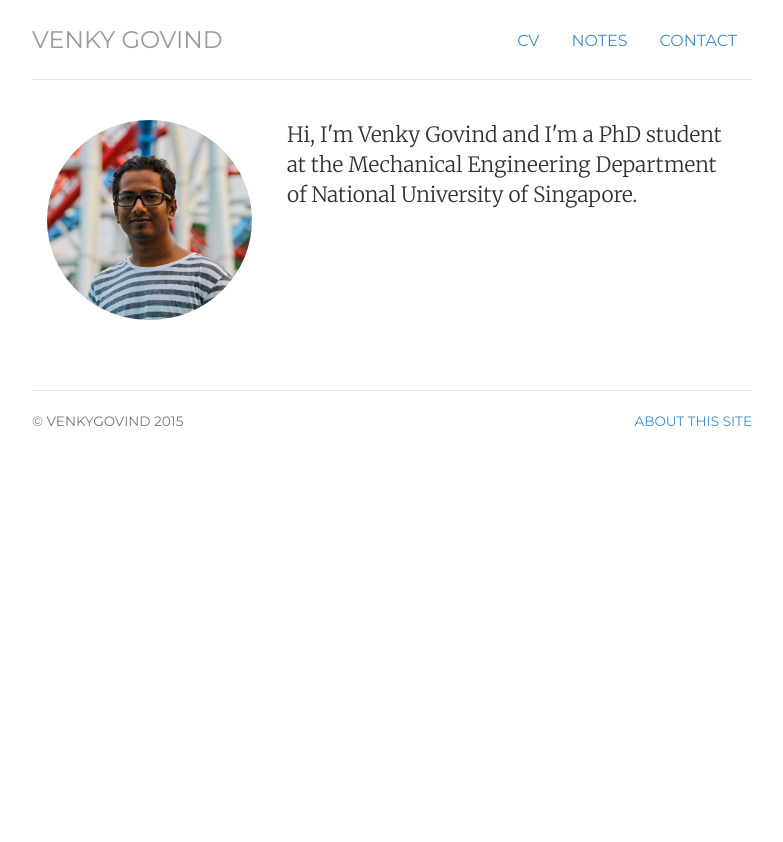
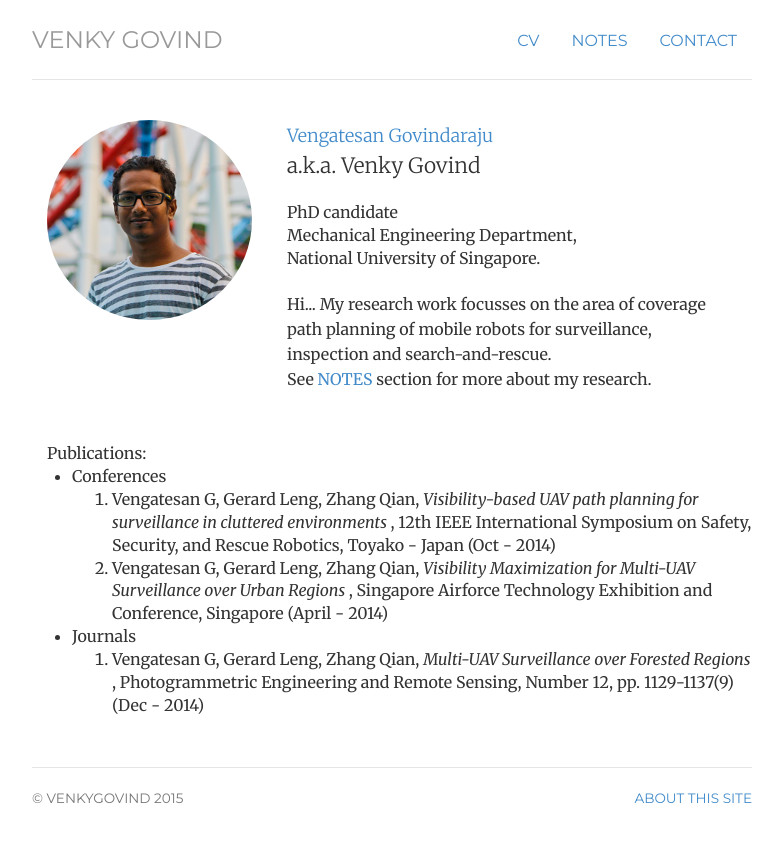
Before and after one commit to webvenky/webvenky.github.io, a Jekyll site: the page built from index.html, in a window 1280 px wide. Shown: the top 842 px of the page, without its empty margins (248-1031 px from the left). Built offline with Jekyll 4.4.1, drawn with Linux system fonts in a browser that asks for light colours.

Commit message:
Update index with publications

```diff
--- a/index.html
+++ b/index.html
@@ -6,13 +6,42 @@ notes: passive
 contact: passive
 ---
 
-<!-- <div class="jumbotron"> -->
+<!-- <div class="jumbotron"> 3399FF -->
 <div class="row marketing">
 	<div class="col-sm-4">
 	<img  class="img-circle avatar" alt="Venky Govind" src="img/vg_img_uss_200.png">
 	</div>
 	<div itemscope itemtype="http://data-vocabulary.org/Person" class="col-sm-8">
-	<p class="lead">Hi, I'm <span itemprop="name">Venky Govind</span> and I'm a PhD student at the Mechanical Engineering Department of National University of Singapore.</p>
+	<p class="lead"><span itemprop="name"> <font color="#428BCA" size="4"> Vengatesan Govindaraju</font> <br> a.k.a. Venky Govind </span> </p>
+	<font class=".small">PhD candidate <br> Mechanical Engineering Department, <br> National University of Singapore.</font>
+	<br>
+	<br>
+	<p>Hi... My research work focusses on the area of coverage path planning of mobile robots for surveillance, inspection and search-and-rescue. <br> See <a href="/notes/">NOTES</a> section for more about my research. </p>
 	</div>
 </div>
+<div class="row marketing">
+  <div class="col-sm-12">Publications:</div>
+<ul>
+	<li>Conferences
+		<ol type="1">
+		<li>Vengatesan G, Gerard Leng, Zhang Qian, <i> Visibility-based UAV path planning
+		for surveillance in cluttered environments </i>, 12th IEEE International Symposium
+		on Safety, Security, and Rescue Robotics, Toyako - Japan (Oct - 2014)</li>
+		<li>Vengatesan G, Gerard Leng, Zhang Qian, <i>Visibility Maximization for Multi-UAV
+		Surveillance over Urban Regions </i>, Singapore Airforce Technology Exhibition and
+		Conference, Singapore (April - 2014)</li>
+		</ol>
+	</li>
+	<li>Journals
+		<ol type="1">
+		<li> Vengatesan G, Gerard Leng, Zhang Qian, <i>Multi-UAV Surveillance over Forested
+		Regions </i>, Photogrammetric Engineering and Remote Sensing, Number 12, pp.
+		1129-1137(9) (Dec - 2014)</li>
+		</ol>
+	</li>
+</ul>
+
+</div>
+
+
 <!-- </div> -->
```
Also changed, not shown: css/bootstrap.css.
